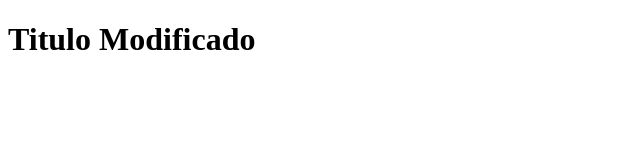
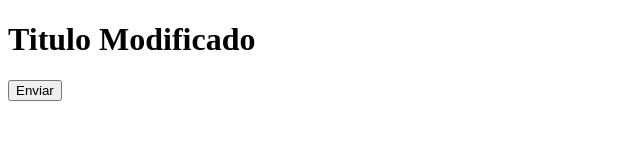
Before and after one commit to ebermudezGit/CursoGit, a plain HTML site: page index.html in a window 1280 px wide. Shown: the whole page, without its empty margins (0-640 px from the left). Drawn offline with Linux system fonts and the light colour scheme.

Commit message:
Se agrego el Form

```diff
--- a/index.html
+++ b/index.html
@@ -7,5 +7,9 @@
 </head>
 <body>
     <h1>Titulo Modificado</h1>
+
+    <form action="#" method="GET">
+        <input type="Button" value="Enviar">
+    </form>
 </body>
 </html>
```
